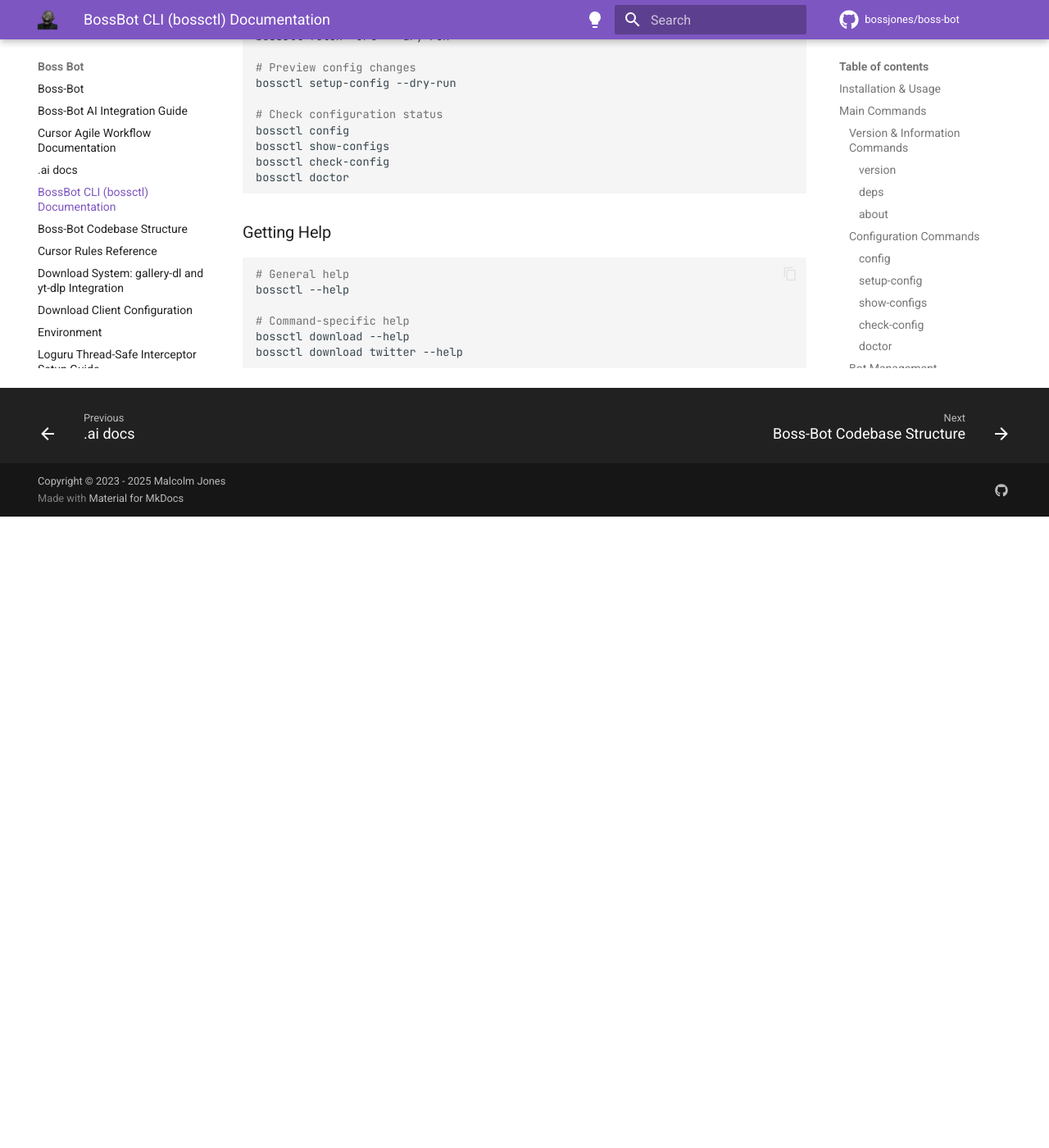
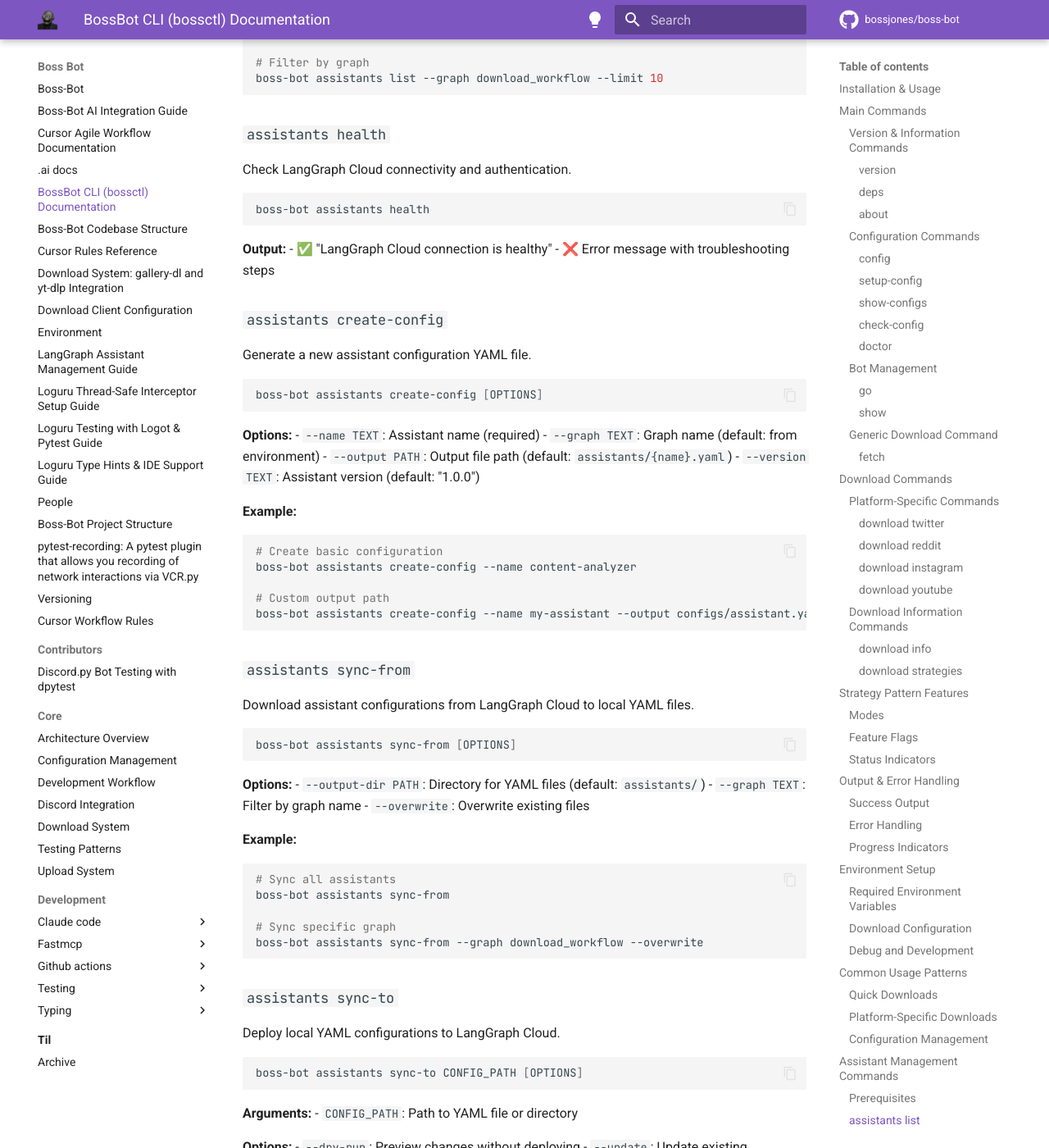
Before and after one commit to bossjones/boss-bot, an MkDocs documentation site: the page built from docs/cli.md, in a window 1280 px wide and 1400 px high, scrolled down 11366 px. Shown: the whole window at 82% size. Built offline with MkDocs 1.6.1 and Material for MkDocs 9.7.7, drawn with Linux system fonts in a browser that asks for light colours; comment, search, counter and statistics services are not loaded; before the commit the page ends 11996 px from its top, so only the background shows below that; some of the changed text lies outside the part shown.

Commit message:
docs: Add comprehensive documentation for LangGraph assistant management
- Update README.md with LangGraph assistant management features section
- Create detailed docs/langgraph-assistants.md guide (400+ lines)
- Add assistant management commands to docs/cli.md
- Update AI_INTEGRATION.md with assistant management section
- Add LangGraph environment variables to sample.env

Documentation covers all 6 CLI commands (list, health, create-config,
sync-from, sync-to, graphs) with examples, YAML schemas, workflows,
and troubleshooting guides.

🤖 Generated with [Claude Code](https://claude.ai/code)

Co-Authored-By: Claude <noreply@anthropic.com>

````diff
--- a/docs/AI_INTEGRATION.md
+++ b/docs/AI_INTEGRATION.md
@@ -397,6 +397,57 @@ return traditional_processing(url)
 - Performance metrics include error rates
 - Feature flag status is validated at startup
 
+## 🎯 LangGraph Assistant Management
+
+Boss-Bot includes a comprehensive CLI system for managing LangGraph Cloud assistants, enabling deployment, synchronization, and lifecycle management of AI assistants.
+
+### Key Features
+
+- **Cloud Integration**: Direct connection to LangGraph Cloud deployments
+- **YAML Configuration**: Human-readable assistant definitions with schema validation
+- **Bidirectional Sync**: Deploy local configs or backup cloud assistants
+- **Rich CLI Output**: Beautiful tables and progress indicators using Rich
+- **Version Control**: Track assistant configurations in git
+
+### CLI Commands
+
+```bash
+# Check connectivity
+boss-bot assistants health
+
+# List all assistants
+boss-bot assistants list --graph download_workflow
+
+# Create new assistant config
+boss-bot assistants create-config --name content-analyzer
+
+# Deploy to cloud
+boss-bot assistants sync-to assistants/content-analyzer.yaml
+
+# Backup from cloud
+boss-bot assistants sync-from --output-dir backups/
+```
+
+### Integration with AI System
+
+The assistant management system seamlessly integrates with Boss-Bot's AI features:
+
+1. **Dynamic Loading**: Deployed assistants are automatically available to Discord commands
+2. **Workflow Integration**: Assistants work within LangGraph workflows for complex tasks
+3. **Multi-Agent Coordination**: Multiple assistants can collaborate on download tasks
+4. **Hot Reloading**: Update assistants without restarting the bot
+
+### Configuration
+
+```bash
+# Required environment variables
+LANGGRAPH_DEPLOYMENT_URL=https://your-deployment.langraph.app
+LANGGRAPH_API_KEY=your-api-key-here
+LANGGRAPH_DEFAULT_GRAPH=download_workflow
+```
+
+📚 **[Complete Assistant Management Guide](langgraph-assistants.md)** - Detailed documentation with examples
+
 ## 🔜 Future Enhancements
 
 ### Planned AI Features
@@ -425,5 +476,5 @@ return traditional_processing(url)
 - [Testing Guidelines](../CLAUDE.md#testing-guidelines)
 
 **Status**: ✅ **Complete and Production Ready**
-**Last Updated**: 2025-06-25
-**Test Coverage**: 82 AI tests (100% passing)
+**Last Updated**: 2025-06-28
+**Test Coverage**: 873+ tests including AI & assistant management (100% passing)
--- a/docs/cli.md
+++ b/docs/cli.md
@@ -531,6 +531,144 @@ bossctl doctor
 bossctl download strategies
 ```
 
+## Assistant Management Commands
+
+Boss-Bot includes comprehensive LangGraph assistant management capabilities. These commands allow you to create, deploy, sync, and manage AI assistants.
+
+### Prerequisites
+
+Set these environment variables in your `.env` file:
+```bash
+LANGGRAPH_DEPLOYMENT_URL=https://your-deployment.langraph.app
+LANGGRAPH_API_KEY=your-api-key-here
+```
+
+### `assistants list`
+
+List all assistants from your LangGraph Cloud deployment.
+
+```bash
+boss-bot assistants list [OPTIONS]
+```
+
+**Options:**
+- `--limit INTEGER`: Maximum assistants to display (default: 100)
+- `--graph TEXT`: Filter by graph name
+- `--format [table|json]`: Output format (default: table)
+
+**Example:**
+```bash
+# List all assistants
+boss-bot assistants list
+
+# Filter by graph
+boss-bot assistants list --graph download_workflow --limit 10
+```
+
+### `assistants health`
+
+Check LangGraph Cloud connectivity and authentication.
+
+```bash
+boss-bot assistants health
+```
+
+**Output:**
+- ✅ "LangGraph Cloud connection is healthy"
+- ❌ Error message with troubleshooting steps
+
+### `assistants create-config`
+
+Generate a new assistant configuration YAML file.
+
+```bash
+boss-bot assistants create-config [OPTIONS]
+```
+
+**Options:**
+- `--name TEXT`: Assistant name (required)
+- `--graph TEXT`: Graph name (default: from environment)
+- `--output PATH`: Output file path (default: `assistants/{name}.yaml`)
+- `--version TEXT`: Assistant version (default: "1.0.0")
+
+**Example:**
+```bash
+# Create basic configuration
+boss-bot assistants create-config --name content-analyzer
+
+# Custom output path
+boss-bot assistants create-config --name my-assistant --output configs/assistant.yaml
+```
+
+### `assistants sync-from`
+
+Download assistant configurations from LangGraph Cloud to local YAML files.
+
+```bash
+boss-bot assistants sync-from [OPTIONS]
+```
+
+**Options:**
+- `--output-dir PATH`: Directory for YAML files (default: `assistants/`)
+- `--graph TEXT`: Filter by graph name
+- `--overwrite`: Overwrite existing files
+
+**Example:**
+```bash
+# Sync all assistants
+boss-bot assistants sync-from
+
+# Sync specific graph
+boss-bot assistants sync-from --graph download_workflow --overwrite
+```
+
+### `assistants sync-to`
+
+Deploy local YAML configurations to LangGraph Cloud.
+
+```bash
+boss-bot assistants sync-to CONFIG_PATH [OPTIONS]
+```
+
+**Arguments:**
+- `CONFIG_PATH`: Path to YAML file or directory
+
+**Options:**
+- `--dry-run`: Preview changes without deploying
+- `--update`: Update existing assistants
+- `--force`: Skip confirmation prompts
+
+**Example:**
+```bash
+# Deploy single assistant
+boss-bot assistants sync-to assistants/content-analyzer.yaml
+
+# Deploy directory with preview
+boss-bot assistants sync-to assistants/ --dry-run
+```
+
+### `assistants graphs`
+
+List available graphs from your LangGraph deployment.
+
+```bash
+boss-bot assistants graphs [OPTIONS]
+```
+
+**Options:**
+- `--format [table|json|list]`: Output format (default: table)
+
+**Example:**
+```bash
+# Show graphs table
+boss-bot assistants graphs
+
+# Simple list
+boss-bot assistants graphs --format list
+```
+
+📚 **[Complete Assistant Management Guide](langgraph-assistants.md)** - Detailed documentation with YAML schemas, workflows, and troubleshooting
+
 ### Bot Management
 ```bash
 # Start the bot
--- /dev/null
+++ b/docs/langgraph-assistants.md
@@ -0,0 +1,369 @@
+# LangGraph Assistant Management Guide
+
+## Overview
+
+Boss-Bot includes a comprehensive assistant management system for LangGraph Cloud, enabling you to create, deploy, and manage AI assistants directly from the command line. This system provides seamless integration between local YAML configurations and LangGraph Cloud deployments.
+
+## Prerequisites
+
+### Environment Configuration
+
+Before using assistant management features, configure these environment variables in your `.env` file:
+
+```bash
+# Required: LangGraph Cloud deployment URL
+LANGGRAPH_DEPLOYMENT_URL=https://your-deployment.langraph.app
+
+# Required: API key for authentication
+LANGGRAPH_API_KEY=your-api-key-here
+
+# Optional: Default graph name for operations
+LANGGRAPH_DEFAULT_GRAPH=download_workflow
+```
+
+### Installation
+
+Ensure Boss-Bot is installed with development dependencies:
+
+```bash
+# Install with uv (recommended)
+uv sync --dev
+
+# Or with pip
+pip install -e ".[dev]"
+```
+
+## Command Reference
+
+### `boss-bot assistants list`
+
+Display all assistants from your LangGraph Cloud deployment.
+
+**Syntax:**
+```bash
+boss-bot assistants list [OPTIONS]
+```
+
+**Options:**
+- `--limit INTEGER`: Maximum number of assistants to display (default: 100)
+- `--graph TEXT`: Filter by graph name
+- `--format [table|json]`: Output format (default: table)
+
+**Examples:**
+```bash
+# List all assistants in a rich table
+boss-bot assistants list
+
+# Filter by graph name
+boss-bot assistants list --graph download_workflow
+
+# JSON output for scripting
+boss-bot assistants list --format json --limit 10
+```
+
+### `boss-bot assistants health`
+
+Check connectivity and authentication with LangGraph Cloud.
+
+**Syntax:**
+```bash
+boss-bot assistants health
+```
+
+**Output:**
+- ✅ Success: "LangGraph Cloud connection is healthy"
+- ❌ Failure: Detailed error message with troubleshooting steps
+
+### `boss-bot assistants create-config`
+
+Generate a new assistant configuration YAML file.
+
+**Syntax:**
+```bash
+boss-bot assistants create-config [OPTIONS]
+```
+
+**Options:**
+- `--name TEXT`: Assistant name (required)
+- `--graph TEXT`: Graph name (default: from environment)
+- `--output PATH`: Output file path (default: `assistants/{name}.yaml`)
+- `--version TEXT`: Assistant version (default: "1.0.0")
+
+**Examples:**
+```bash
+# Create a basic configuration
+boss-bot assistants create-config --name content-analyzer
+
+# Specify custom output path
+boss-bot assistants create-config --name my-assistant --output configs/my-assistant.yaml
+
+# Use specific graph
+boss-bot assistants create-config --name downloader --graph download_workflow
+```
+
+### `boss-bot assistants sync-from`
+
+Download assistant configurations from LangGraph Cloud to local YAML files.
+
+**Syntax:**
+```bash
+boss-bot assistants sync-from [OPTIONS]
+```
+
+**Options:**
+- `--output-dir PATH`: Directory for YAML files (default: `assistants/`)
+- `--graph TEXT`: Filter by graph name
+- `--overwrite`: Overwrite existing files
+
+**Examples:**
+```bash
+# Sync all assistants
+boss-bot assistants sync-from
+
+# Sync to custom directory
+boss-bot assistants sync-from --output-dir configs/cloud
+
+# Sync specific graph only
+boss-bot assistants sync-from --graph download_workflow --overwrite
+```
+
+### `boss-bot assistants sync-to`
+
+Deploy local YAML configurations to LangGraph Cloud.
+
+**Syntax:**
+```bash
+boss-bot assistants sync-to CONFIG_PATH [OPTIONS]
+```
+
+**Arguments:**
+- `CONFIG_PATH`: Path to YAML file or directory
+
+**Options:**
+- `--dry-run`: Preview changes without deploying
+- `--update`: Update existing assistants
+- `--force`: Skip confirmation prompts
+
+**Examples:**
+```bash
+# Deploy single assistant
+boss-bot assistants sync-to assistants/content-analyzer.yaml
+
+# Deploy all assistants in directory
+boss-bot assistants sync-to assistants/
+
+# Preview changes
+boss-bot assistants sync-to assistants/ --dry-run
+
+# Update existing assistant
+boss-bot assistants sync-to assistants/my-assistant.yaml --update
+```
+
+### `boss-bot assistants graphs`
+
+List available graphs from your LangGraph deployment.
+
+**Syntax:**
+```bash
+boss-bot assistants graphs [OPTIONS]
+```
+
+**Options:**
+- `--format [table|json|list]`: Output format (default: table)
+
+**Examples:**
+```bash
+# Show graphs in table format
+boss-bot assistants graphs
+
+# Simple list for scripting
+boss-bot assistants graphs --format list
+```
+
+## YAML Configuration Schema
+
+Assistant configurations use a structured YAML format:
+
+```yaml
+# Metadata section (auto-generated)
+metadata:
+  created_at: "2024-01-20T10:30:00Z"
+  updated_at: "2024-01-20T10:30:00Z"
+  version: "1.0.0"
+  source: "boss-bot-cli"
+
+# Assistant configuration
+assistant:
+  name: "content-analyzer"
+  assistant_id: "asst_abc123"  # Generated after deployment
+  graph_id: "download_workflow"
+  config:
+    # Graph-specific configuration
+    configurable:
+      model_name: "gpt-4"
+      temperature: 0.7
+      max_retries: 3
+    # System prompts
+    system_message: "You are a content analysis assistant..."
+    # Tool configurations
+    tools:
+      - name: "analyze_content"
+        description: "Analyze media content"
+    # Memory settings
+    checkpointer:
+      type: "memory"
+
+  # Optional metadata
+  metadata:
+    description: "Analyzes social media content"
+    tags: ["ai", "content", "analysis"]
+    owner: "team-ai"
+```
+
+## Common Workflows
+
+### Creating and Deploying a New Assistant
+
+1. **Generate configuration:**
+   ```bash
+   boss-bot assistants create-config --name my-assistant
+   ```
+
+2. **Edit the generated YAML:**
+   ```bash
+   # Edit assistants/my-assistant.yaml with your settings
+   ```
+
+3. **Deploy to LangGraph Cloud:**
+   ```bash
+   boss-bot assistants sync-to assistants/my-assistant.yaml
+   ```
+
+4. **Verify deployment:**
+   ```bash
+   boss-bot assistants list --graph download_workflow
+   ```
+
+### Backing Up Cloud Assistants
+
+```bash
+# Create backup directory
+mkdir -p backups/$(date +%Y%m%d)
+
+# Sync all assistants
+boss-bot assistants sync-from --output-dir backups/$(date +%Y%m%d)
+```
+
+### Updating Multiple Assistants
+
+```bash
+# Update all configurations in a directory
+boss-bot assistants sync-to assistants/ --update --dry-run
+
+# If changes look good, apply them
+boss-bot assistants sync-to assistants/ --update --force
+```
+
+## Integration with Discord Bot
+
+The assistant management system integrates with Boss-Bot's AI features:
+
+1. **AI-Enhanced Commands**: Deployed assistants power Discord commands like `$smart-analyze` and `$smart-download`
+
+2. **Multi-Agent Workflows**: Assistants work together in LangGraph workflows for complex tasks
+
+3. **Dynamic Loading**: The bot automatically uses the latest deployed assistants
+
+## Troubleshooting
+
+### Connection Issues
+
+**Error: "Failed to connect to LangGraph Cloud"**
+- Verify `LANGGRAPH_DEPLOYMENT_URL` is correct
+- Check network connectivity
+- Ensure URL includes `https://` prefix
+
+**Error: "Authentication failed"**
+- Verify `LANGGRAPH_API_KEY` is valid
+- Check API key permissions
+- Regenerate key if expired
+
+### Configuration Issues
+
+**Error: "Invalid YAML format"**
+- Validate YAML syntax using online tools
+- Check indentation (use spaces, not tabs)
+- Ensure all required fields are present
+
+**Error: "Graph not found"**
+- Run `boss-bot assistants graphs` to list available graphs
+- Verify graph name spelling
+- Check deployment configuration
+
+### Deployment Issues
+
+**Error: "Assistant already exists"**
+- Use `--update` flag to update existing assistants
+- Or delete the assistant from LangGraph Cloud first
+
+**Error: "Configuration validation failed"**
+- Review the error message for specific fields
+- Check the schema documentation above
+- Ensure all referenced tools/models are available
+
+## Best Practices
+
+1. **Version Control**: Keep YAML configurations in git
+   ```bash
+   git add assistants/
+   git commit -m "Add assistant configurations"
+   ```
+
+2. **Naming Conventions**: Use descriptive, lowercase names with hyphens
+   - Good: `content-analyzer`, `download-coordinator`
+   - Avoid: `Assistant1`, `MyAssistant`
+
+3. **Testing**: Always use `--dry-run` before bulk operations
+
+4. **Documentation**: Add descriptions and metadata to configurations
+
+5. **Backup**: Regularly sync from cloud to local files
+
+## Advanced Usage
+
+### Scripting and Automation
+
+```bash
+#!/bin/bash
+# Deploy all assistants and capture results
+for config in assistants/*.yaml; do
+  echo "Deploying $(basename $config)..."
+  boss-bot assistants sync-to "$config" --force
+done
+```
+
+### CI/CD Integration
+
+```yaml
+# GitHub Actions example
+- name: Deploy Assistants
+  env:
+    LANGGRAPH_API_KEY: ${{ secrets.LANGGRAPH_API_KEY }}
+    LANGGRAPH_DEPLOYMENT_URL: ${{ secrets.LANGGRAPH_URL }}
+  run: |
+    boss-bot assistants health
+    boss-bot assistants sync-to assistants/ --force
+```
+
+### Monitoring Deployments
+
+```bash
+# Check deployment status
+boss-bot assistants list --format json | jq '.[] | {name, version, updated_at}'
+```
+
+## Related Documentation
+
+- [CLI Reference](cli.md) - Complete CLI command documentation
+- [AI Integration](ai.md) - Overview of AI features
+- [Environment Configuration](environment.md) - Full environment setup guide
````
Also changed, not shown: README.md (+74 -1 lines), 1 other file.
